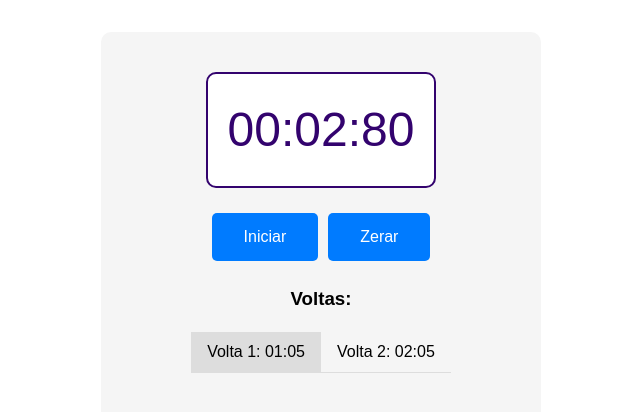
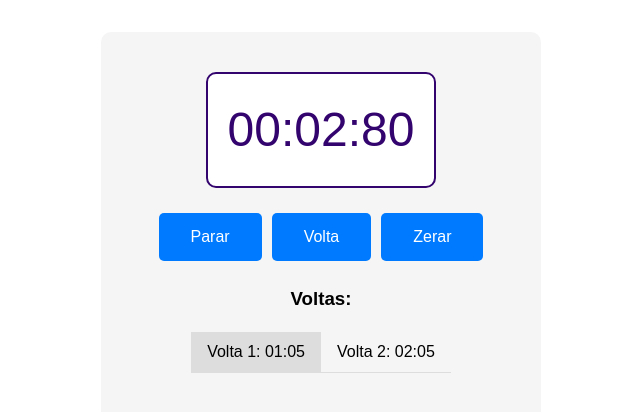
Before and after one commit to ederhscc/cronometro-react, a React (Vite) app: page / in a window 1280 px wide. Both pictures are taken after a click on the button "Iniciar". Shown: the top 412 px of the page, without its empty margins (319-959 px from the left). Built offline with nearby package versions, Linux system fonts and the light colour scheme.

Commit message:
added other buttons

```diff
--- a/src/components/Timer.jsx
+++ b/src/components/Timer.jsx
@@ -31,6 +31,16 @@ const Timer = () => {
     return interval;
   };
 
+  const resetTimer = () => {
+    setMilliseconds(0);
+    setTimerOn(false);
+    setLaps([]);
+  };
+
+  const addLap = () => {
+    setLaps([...laps, formatTime()])
+  }
+
   useEffect(() => {
     let interval = null;
 
@@ -40,15 +50,18 @@ const Timer = () => {
       interval = stopTimer(interval);
     }
 
-    return () => stopTimer(interval)
+    return () => stopTimer(interval);
   }, [timerOn]);
 
   return (
     <div className="timer-container">
       <TimerDisplay timer={formatTime()} />
       <TimerControls
+        timerOn={timerOn}
+        onReset={resetTimer}
         onStart={() => setTimerOn(true)}
         onStop={() => setTimerOn(false)}
+        onLap={addLap}
       />
       <LapList />
     </div>
--- a/src/components/TimerControls.jsx
+++ b/src/components/TimerControls.jsx
@@ -1,10 +1,12 @@
 import React from "react";
 
-const TimerControls = ({ onStart, onStop }) => {
+const TimerControls = ({ timerOn, onReset, onStart, onStop, onLap }) => {
   return (
     <div className="timer-controls">
-      <button onClick={onStart}>Iniciar</button>
-      <button onClick={onStop}>Zerar</button>
+      {!timerOn && <button onClick={onStart}>Iniciar</button>}
+      {timerOn && <button onClick={onStop}>Parar</button>}
+      {timerOn && <button onClick={onLap}>Volta</button>}
+      <button onClick={onReset}>Zerar</button>
     </div>
   );
 };
```
